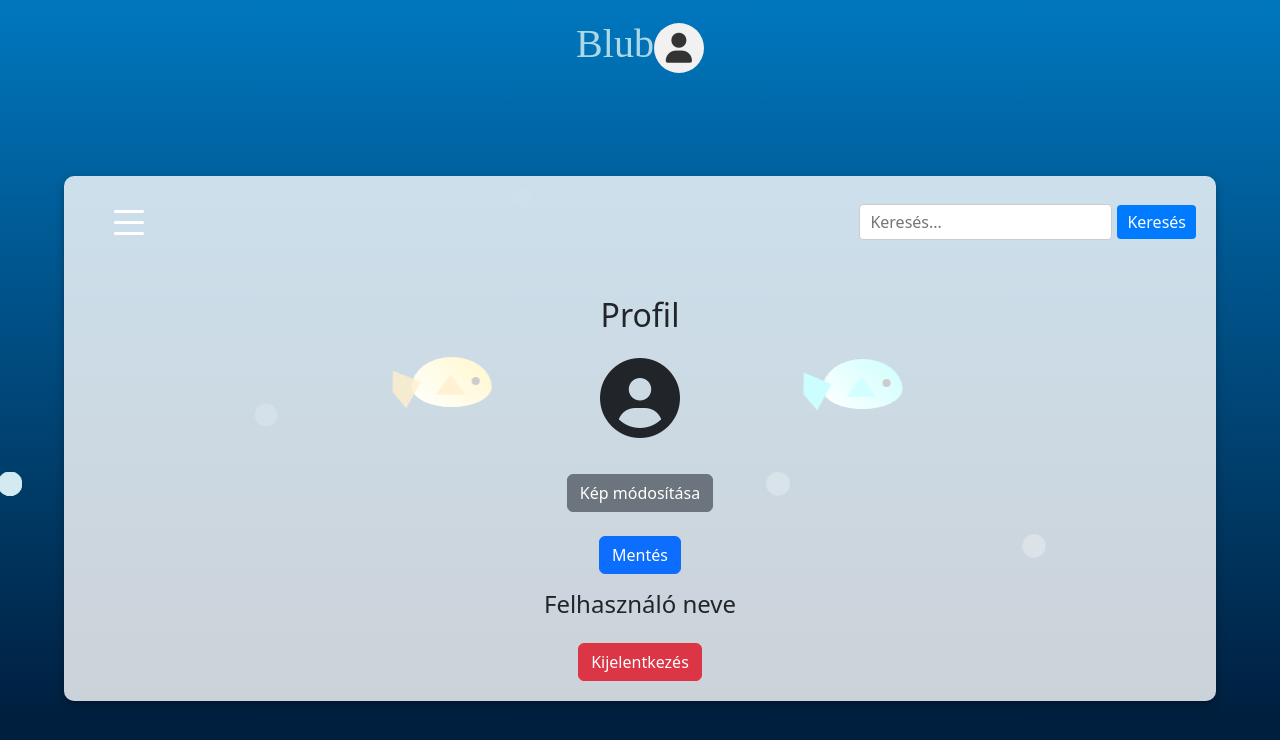
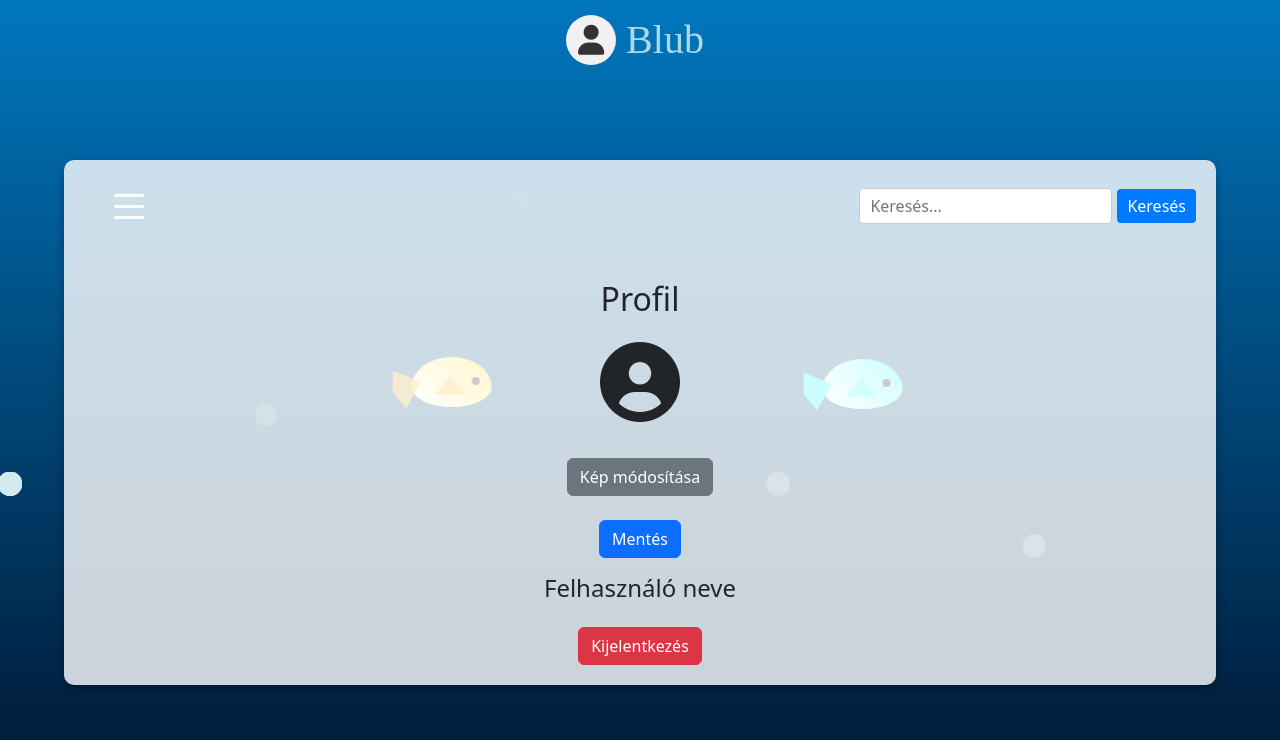
Before and after one commit to Blub-szakDolgozat/blub-szakdolgozat_frontend, a React (Create React App) app: page /profil in a window 1280 px wide. Shown: the top 740 px of the page. Built offline with nearby package versions, Linux system fonts and the light colour scheme; no server answers.

Commit message:
blub szöveg szerkesztése

```diff
--- a/src/App.css
+++ b/src/App.css
@@ -13,11 +13,11 @@
   min-height: 10vh;
   display: flex;
   align-items: center;
-  padding: 20px 30px;
-  justify-content: space-between;
   font-size: calc(10px + 2vmin);
   color: lightblue;
   font-family: 'Times New Roman', Times, serif;
   z-index: 2;
-  position: relative;
 }
+.App-header>h1{
+  margin: 10px;
+}
--- a/src/pages/Layout.js
+++ b/src/pages/Layout.js
@@ -78,8 +78,8 @@ const Layout = () => {
       <Halak />
     </div>
     <header className="App-header">
+      <ProfileKep onClick={handleProfileClick} />
       <h1>Blub</h1>
-      <ProfileKep onClick={handleProfileClick} />
     </header>
     <div className="App-content">
     <div>
```
